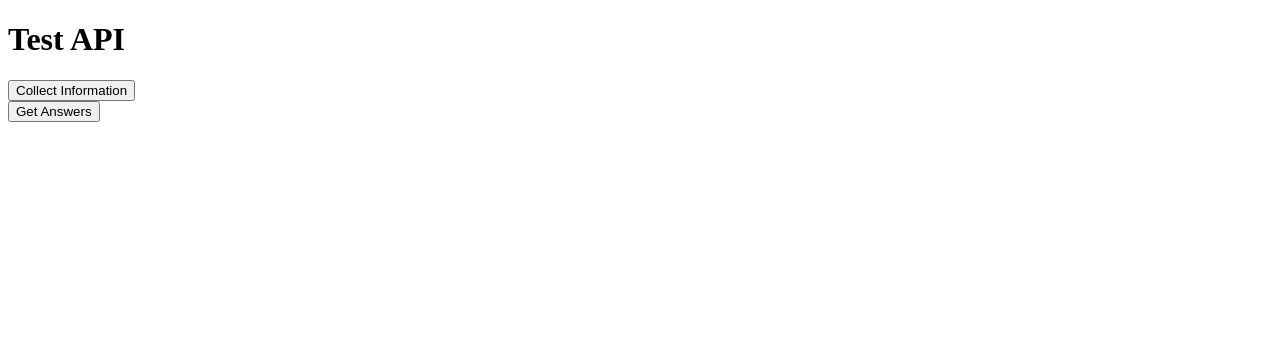
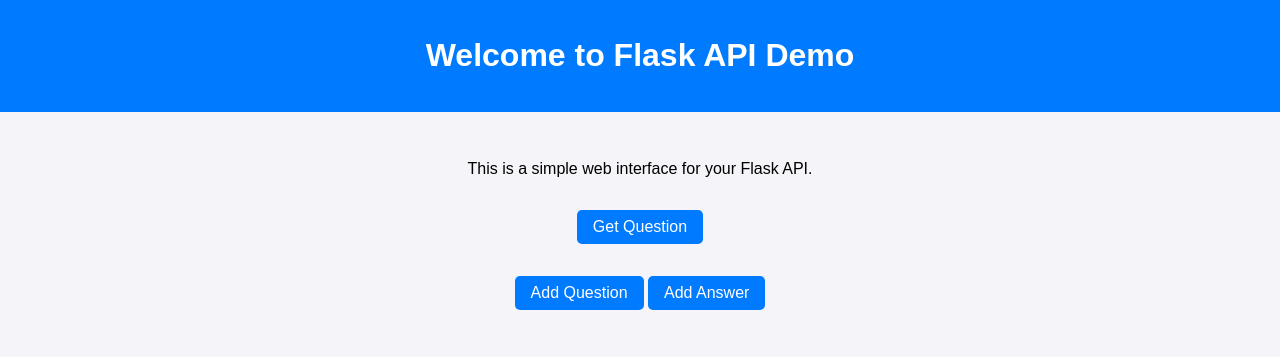
Before and after one commit to tuankiet972004/API, a Flask app: template templates/index.html in a window 1280 px wide. Shown: the top 357 px of the page. Run offline with Flask 3, Linux system fonts and the light colour scheme; the template is opened without the code that fills it, so the values that code supplies are empty.

Commit message:
Cap nhat app.py

```diff
--- a/templates/index.html
+++ b/templates/index.html
@@ -3,97 +3,60 @@
 <head>
     <meta charset="UTF-8">
     <meta name="viewport" content="width=device-width, initial-scale=1.0">
-    <title>Test API</title>
-    <script>
-        // Giữ sessionId và câu hỏi
-        let sessionId = null;
 
-        // Gửi câu hỏi và nhận form HTML
-        async function sendQuestions() {
-            const questions = [
-                { id: 1, question: "What is your name?" },
-                { id: 2, question: "What is your phone number?" },
-                { id: 3, question: "What is your email?" }
-            ];
-
-            try {
-                const response = await fetch("http://127.0.0.1:5000/questions", {
-                    method: "POST",
-                    headers: { "Content-Type": "application/json" },
-                    body: JSON.stringify({ questions: questions })
-                });
-
-                const data = await response.json();
-                if (data.status === "success") {
-                    sessionId = data.session_id;
-                    document.getElementById("form-container").innerHTML = data.form_html;
-                } else {
-                    document.getElementById("result").innerText = "Failed to fetch form.";
-                }
-            } catch (error) {
-                console.error("Error:", error);
-                document.getElementById("result").innerText = "An error occurred.";
-            }
+    <title>Flask API Demo</title>
+    <style>
+        body {
+            font-family: Arial, sans-serif;
+            background-color: #f4f4f9;
+            margin: 0;
+            padding: 0;
         }
-
-        // Xử lý câu trả lời và gửi đến API
-        async function submitAnswers(event) {
-            event.preventDefault(); // Ngừng hành động mặc định của form (tránh reload trang)
-
-            const formData = new FormData(event.target);
-            const answers = {};
-            formData.forEach((value, key) => {
-                const questionId = `question_${key.split("_")[1]}`;
-                answers[questionId] = value;
-            });
-
-            // Gửi câu trả lời đến API
-            try {
-                const response = await fetch(`http://127.0.0.1:5000/submit_answers/${sessionId}`, {
-                    method: "POST",
-                    headers: { "Content-Type": "application/json" },
-                    body: JSON.stringify(answers)
-                });
-
-                const data = await response.json();
-                if (data.status === "completed") {
-                    document.getElementById("result").innerHTML = "Answers submitted successfully!";
-                } else {
-                    document.getElementById("result").innerText = "Failed to submit answers.";
-                }
-            } catch (error) {
-                console.error("Error:", error);
-                document.getElementById("result").innerText = "An error occurred.";
-            }
+        header {
+            background-color: #007bff;
+            color: white;
+            padding: 1rem 0;
+            text-align: center;
         }
-
-        // Gửi câu trả lời của người dùng và nhận lại câu trả lời
-        async function getAnswers() {
-            if (!sessionId) {
-                document.getElementById("result").innerText = "No session ID found.";
-                return;
-            }
-
-            const response = await fetch(`http://127.0.0.1:5000/answers/${sessionId}`);
-            const data = await response.json();
-
-            if (data.status === "completed") {
-                const answersHtml = data.answers.map(ans => `<p>Question ${ans.id}: ${ans.answer}</p>`).join("");
-                document.getElementById("result").innerHTML = `
-                    <h3>Answers</h3>
-                    ${answersHtml}
-                `;
-            } else {
-                document.getElementById("result").innerText = "No answers available yet.";
-            }
+        main {
+            padding: 2rem;
+            text-align: center;
         }
-    </script>
+        footer {
+            margin-top: 2rem;
+            background-color: #ddd;
+            color: #333;
+            padding: 1rem 0;
+            text-align: center;
+        }
+        .button {
+            display: inline-block;
+            padding: 0.5rem 1rem;
+            font-size: 1rem;
+            color: white;
+            background-color: #007bff;
+            border: none;
+            border-radius: 5px;
+            text-decoration: none;
+            margin: 1rem 0;
+            cursor: pointer;
+        }
+        .button:hover {
+            background-color: #0056b3;
+        }
+    </style>
 </head>
 <body>
-    <h1>Test API</h1>
-    <button onclick="sendQuestions()">Collect Information</button>
-    <div id="form-container"></div>
-    <button onclick="getAnswers()">Get Answers</button>
-    <div id="result"></div>
+    <header>
+        <h1>Welcome to Flask API Demo</h1>
+    </header>
+    <main>
+        <p>This is a simple web interface for your Flask API.</p>
+        <a href="/api/questions" class="button">Get Question</a>
+        <br>
+        <!-- Button to go to Add Question page -->
+        <a href="/add-question" class="button">Add Question </a>
+        <a href="/add-answer" class="button">Add Answer</a>
+    </main>
 </body>
 </html>
```
